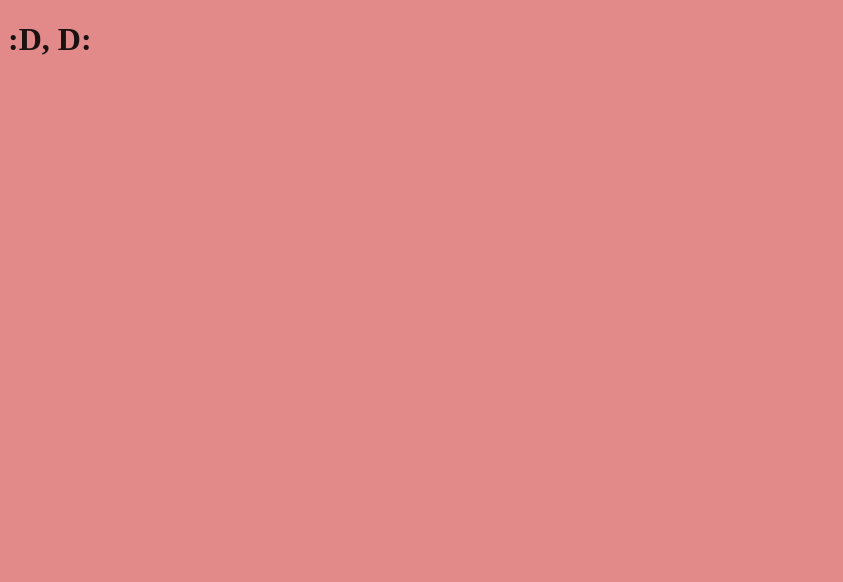
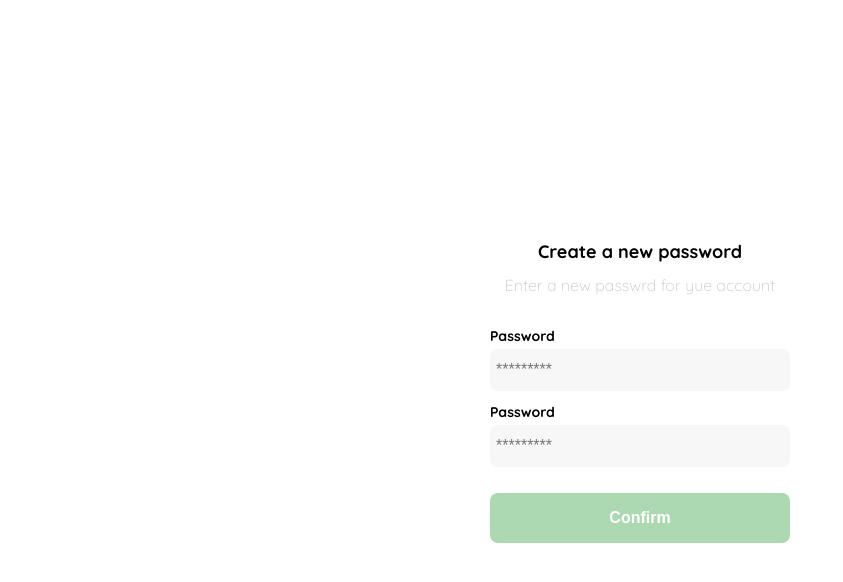
Before and after one commit to JulianBarrioss/yardsale, a React app: page / in a window 1280 px wide. Shown: the top 582 px of the page, without its empty margins (0-843 px from the left). Built offline with nearby package versions, Linux system fonts and the light colour scheme.

Commit message:
styles with React

```diff
--- a/public/index.html
+++ b/public/index.html
@@ -4,6 +4,9 @@
     <meta charset="UTF-8">
     <meta http-equiv="X-UA-Compatible" content="IE=edge">
     <meta name="viewport" content="width=device-width, initial-scale=1.0">
+    <link rel="preconnect" href="https://fonts.googleapis.com">
+    <link rel="preconnect" href="https://fonts.gstatic.com" crossorigin>
+    <link href="https://fonts.googleapis.com/css2?family=Quicksand:wght@300;500;700&display=swap" rel="stylesheet">
     <title>Yardsale</title>
 </head>
 <body>
--- a/src/components/App.jsx
+++ b/src/components/App.jsx
@@ -1,12 +1,14 @@
 import React from 'react';
-import "../styles/global.scss";
+import Layout from "../containers/Layout";
+import Login from '../containers/Login';
+import "../styles/global.css";
 
 const App = () => {
     return (
-        <h1>
-            :D, D:
-        </h1>
+       <Layout>
+           <Login />
+       </Layout>
     )
 }
 
-export default App
+export default App;
--- /dev/null
+++ b/src/containers/Layout.jsx
@@ -0,0 +1,11 @@
+import React from 'react'
+
+const Layout = ({ children }) => {
+    return (
+        <div className="Layout">
+            {children}
+        </div>
+    )
+}
+
+export default Layout
--- /dev/null
+++ b/src/containers/Login.jsx
@@ -0,0 +1,23 @@
+import React from 'react';
+import "../styles/Login.scss";
+
+const Login = () => {
+  return (
+      <div className="login">
+      <div className="form-container">
+        <img src="./logos/logo_yard_sale.svg" alt="logo" className="logo"/>
+        <h1 className="title">Create a new password</h1>
+        <p className="subtitle">Enter a new passwrd for yue account</p>
+        <form action="/" className="form">
+          <label for="password" className="label">Password</label>
+          <input type="password" id="password" placeholder="*********" className="input input-password"/>
+          <label for="new-password" className="label">Password</label>
+          <input type="password" id="new-password" placeholder="*********" className="input input-password"/>
+          <input type="submit" value="Confirm" className="primary-button login-button"/>
+        </form>
+      </div>
+    </div>
+  )
+}
+
+export default Login
--- /dev/null
+++ b/src/styles/Login.scss
@@ -0,0 +1,70 @@
+@import "vars";
+
+.login {
+  width: 100%;
+  height: 100vh;
+  display: grid;
+  place-items: center;
+}
+.form-container {
+  display: grid;
+  grid-template-rows: auto 1fr auto;
+  width: 300px;
+}
+.logo {
+  width: 150px;
+  margin-bottom: 48px;
+  justify-self: center;
+  display: none;
+}
+.title {
+  font-size: var(--lg);
+  margin-bottom: 12px;
+  text-align: center;
+}
+.subtitle {
+  color: var(--very-light-pink);
+  font-size: var(--md);
+  font-weight: 300;
+  margin-top: 0;
+  margin-bottom: 32px;
+  text-align: center;
+}
+.form {
+  display: flex;
+  flex-direction: column;
+}
+.label {
+  font-size: var(--sm);
+  font-weight: bold;
+  margin-bottom: 4px;
+}
+.input {
+  background-color: var(--text-input-field);
+  border: none;
+  border-radius: 8px;
+  height: 30px;
+  font-size: var(--md);
+  padding: 6px;
+  margin-bottom: 12px;
+}
+.primary-button {
+  background-color: var(--hospital-green);
+  border-radius: 8px;
+  border: none;
+  color: var(--white);
+  width: 100%;
+  cursor: pointer;
+  font-size: var(--md);
+  font-weight: bold;
+  height: 50px;
+}
+.login-button {
+  margin-top: 14px;
+  margin-bottom: 30px;
+}
+@media (max-width: 640px) {
+  .logo {
+    display: block;
+  }
+}
--- /dev/null
+++ b/src/styles/_vars.scss
@@ -0,0 +1,10 @@
+:root {
+    --white: #FFFFFF;
+    --black: #000000;
+    --very-light-pink: #C7C7C7;
+    --text-input-field: #F7F7F7;
+    --hospital-green: #ACD9B2;
+    --sm: 14px;
+    --md: 16px;
+    --lg: 18px;
+}
--- /dev/null
+++ b/src/styles/global.css
@@ -0,0 +1,4 @@
+body{
+    margin: 0;
+    font-family: 'Quicksand', sans-serif;
+}
--- a/src/styles/global.scss
+++ /dev/null
@@ -1,7 +0,0 @@
-$base-color: #e28a8a;
-$color: rgb(black, 0.88);
-
-body {
-    background-color: $base-color;
-    color: $color;
-}
--- a/webpack.config.js
+++ b/webpack.config.js
@@ -36,7 +36,7 @@
             },
 
             {
-                test: /\.s[ac]ss$/i,
+                test: /\.(css|scss)$/,
                 use: [
                     "style-loader",
                     "css-loader",
```
